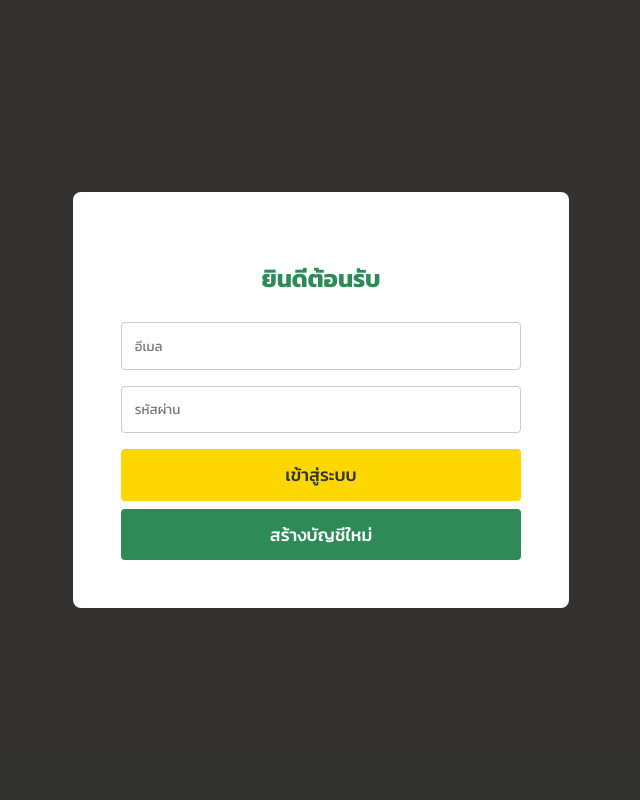
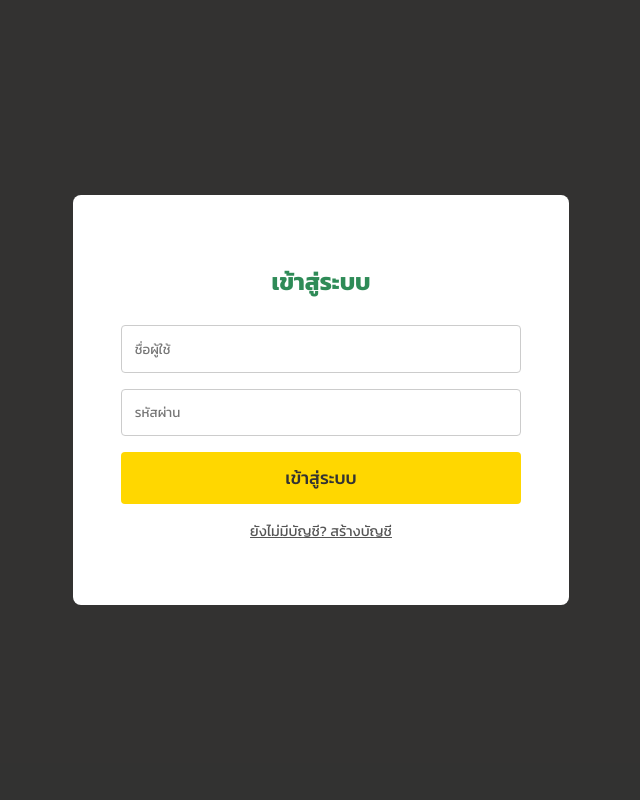
Before and after one commit to PattanapongLampa13/Sisaket-ancient-site, a Django app: page / in a window 1280 px wide. Shown: the whole page, without its empty margins (319-959 px from the left). Run offline with Django 5.2, Linux system fonts and the light colour scheme; some libraries are stand-ins or nearby versions.

Commit message:
account and register add

```diff
--- a/sisaket/settings.py
+++ b/sisaket/settings.py
@@ -83,9 +83,11 @@ TEMPLATES = [
         "APP_DIRS": True,
         "OPTIONS": {
             "context_processors": [
+                "django.template.context_processors.debug",
                 "django.template.context_processors.request",
                 "django.contrib.auth.context_processors.auth",
                 "django.contrib.messages.context_processors.messages",
+                "vercel.context_processors.global_settings",
             ],
         },
     },
@@ -104,6 +106,8 @@ DATABASES = {
     }
 }
 
+# Custom Settings
+CUSTOM_SESSION_DURATION_SECONDS = 30 # 1 hour in milliseconds
 
 # Password validation
 # https://docs.djangoproject.com/en/5.2/ref/settings/#auth-password-validators
--- a/sisaket/urls.py
+++ b/sisaket/urls.py
@@ -24,4 +24,5 @@ urlpatterns = [
     path("about/", views.about, name="about"),
     path("map/", views.map_view, name="map"),
     path("places/", views.places, name="places"),
+    path("register/", views.register, name="register"),
 ]
--- a/templates/base.html
+++ b/templates/base.html
@@ -24,13 +24,13 @@
             display: flex;
             justify-content: center;
             align-items: center;
-            z-index: 3000; /* Higher z-index */
+            z-index: 3000;
             opacity: 0;
             visibility: hidden;
             transition: opacity 0.5s ease, visibility 0.5s ease;
         }
 
-        .login-form {
+        .login-form-container {
             background: #fff;
             padding: 3rem;
             border-radius: 8px;
@@ -40,12 +40,12 @@
             font-family: 'Kanit', sans-serif;
         }
 
-        .login-form h2 {
+        .login-form-container h2 {
             margin-bottom: 1.5rem;
-            color: #2E8B57; /* Matching theme */
+            color: #2E8B57;
         }
 
-        .login-form input {
+        .login-form-container input {
             width: 100%;
             padding: 0.8rem;
             margin-bottom: 1rem;
@@ -55,12 +55,12 @@
             font-family: 'Kanit', sans-serif;
         }
 
-        .login-form button {
+        .login-form-container button {
             width: 100%;
             padding: 0.8rem;
             border: none;
             border-radius: 4px;
-            background: #FFD700; /* Matching theme */
+            background: #FFD700;
             color: #333;
             font-size: 1.1rem;
             font-weight: 500;
@@ -69,33 +69,75 @@
             font-family: 'Kanit', sans-serif;
         }
 
-        .login-form button:hover {
+        .login-form-container button:hover {
             background-color: #e6b800;
         }
 
-        .login-form .create-account {
-            background-color: #2E8B57; /* Matching theme */
+        .login-form-container .submit-register {
+            background-color: #2E8B57;
             color: #fff;
-            margin-top: 0.5rem;
         }
 
-        .login-form .create-account:hover {
+        .login-form-container .submit-register:hover {
             background-color: #256d44;
         }
+
+        .toggle-link {
+            margin-top: 1rem;
+            font-size: 0.9rem;
+            color: #555;
+            cursor: pointer;
+            text-decoration: underline;
+        }
+
+        #register-view {
+            display: none;
+        }
+
+        .error-message {
+            color: #D8000C;
+            background-color: #FFD2D2;
+            border: 1px solid #D8000C;
+            padding: 10px;
+            border-radius: 4px;
+            margin-bottom: 1rem;
+            display: none; /* Hidden by default */
+        }
+
     </style>
     {% block extra_head %}{% endblock %}
 </head>
 <body>
 
     <div id="login-modal" class="login-modal">
-        <div class="login-form">
-            <h2>ยินดีต้อนรับ</h2>
-            <form>
-                <input type="email" placeholder="อีเมล" required>
-                <input type="password" placeholder="รหัสผ่าน" required>
-                <button type="submit" id="login-button">เข้าสู่ระบบ</button>
-                <button type="button" id="create-account-button" class="create-account">สร้างบัญชีใหม่</button>
-            </form>
+        <div class="login-form-container">
+
+            <!-- Login View -->
+            <div id="login-view">
+                <h2>เข้าสู่ระบบ</h2>
+                <div id="login-error" class="error-message"></div>
+                <form id="login-form">
+                    <input type="text" id="login-username" placeholder="ชื่อผู้ใช้" required>
+                    <input type="password" id="login-password" placeholder="รหัสผ่าน" required>
+                    <button type="submit">เข้าสู่ระบบ</button>
+                </form>
+                <p class="toggle-link" id="show-register">ยังไม่มีบัญชี? สร้างบัญชี</p>
+            </div>
+
+            <!-- Register View -->
+            <div id="register-view">
+                <h2>สร้างบัญชีใหม่</h2>
+                <div id="register-error" class="error-message"></div>
+                <form id="register-form">
+                    {% csrf_token %}
+                    <input type="text" id="register-username" placeholder="ชื่อผู้ใช้" required>
+                    <input type="password" id="register-password" placeholder="รหัสผ่าน" required>
+                    <input type="password" id="register-confirm-password" placeholder="ยืนยันรหัสผ่าน" required>
+                    <button type="submit" class="submit-register">สมัครสมาชิก</button>
+                </form>
+                <p class="toggle-link" id="show-login">มีบัญชีอยู่แล้ว? เข้าสู่ระบบ</p>
+            </div>
+
         </div>
     </div>
 
@@ -145,21 +187,7 @@
             center: sisaket,
             zoom: 8,
             disableDefaultUI: true,
-            styles: [
-                {
-                    "featureType": "all",
-                    "elementType": "labels",
-                    "stylers": [
-                        { "visibility": "off" }
-                    ]
-                },
-                {
-                    "featureType": "road",
-                    "stylers": [
-                        { "visibility": "off" }
-                    ]
-                }
-            ]
+            styles: [] // Simplified for brevity
         });
     }
 
@@ -172,35 +200,15 @@
         const mainContent = document.getElementById('main-content');
         const body = document.body;
 
-        // Reveal elements for animation
         introMap.style.display = 'block';
         introContainer.style.display = 'block';
         introTopLeft.style.display = 'block';
-
         body.classList.add('no-scroll');
 
-        // 1. Fade in image
-        setTimeout(() => {
-            introImage.style.opacity = 1;
-        }, 500);
-
-        // 2. Fade in map
-        setTimeout(() => {
-            introMap.style.opacity = 1;
-        }, 1000);
-
-        // 3. Fade in text
-        setTimeout(() => {
-            introText.style.opacity = 1;
-        }, 1500);
-
-
-        // 4. Wait and fade out center
-        setTimeout(() => {
-            introContainer.style.opacity = 0;
-        }, 3500);
-
-        // 5. Fade in top-left and main content
+        setTimeout(() => { introImage.style.opacity = 1; }, 500);
+        setTimeout(() => { introMap.style.opacity = 1; }, 1000);
+        setTimeout(() => { introText.style.opacity = 1; }, 1500);
+        setTimeout(() => { introContainer.style.opacity = 0; }, 3500);
         setTimeout(() => {
             introContainer.style.display = 'none';
             introTopLeft.style.opacity = 1;
@@ -211,39 +219,112 @@
     }
 
     document.addEventListener('DOMContentLoaded', function() {
+        const SESSION_DURATION_MS = {{ CUSTOM_SESSION_DURATION_MS|default:3600000 }};
+
+        // --- Session Check ---
+        const sessionData = localStorage.getItem('userSession');
+        if (sessionData) {
+            const session = JSON.parse(sessionData);
+            const now = new Date().getTime();
+            if (now - session.timestamp < SESSION_DURATION_MS) {
+                startIntroAnimation();
+                return; // Skip login modal
+            } else {
+                localStorage.removeItem('userSession'); // Clear expired session
+            }
+        }
+
         const loginModal = document.getElementById('login-modal');
-        const loginButton = document.getElementById('login-button');
-        const createAccountButton = document.getElementById('create-account-button');
+        const loginView = document.getElementById('login-view');
+        const registerView = document.getElementById('register-view');
+        const loginForm = document.getElementById('login-form');
+        const registerForm = document.getElementById('register-form');
+        const showRegisterLink = document.getElementById('show-register');
+        const showLoginLink = document.getElementById('show-login');
+        const loginError = document.getElementById('login-error');
+        const registerError = document.getElementById('register-error');
 
-        // Hide intro elements initially to prevent them from blocking the login modal
+        // Hide intro elements initially
         document.getElementById('intro-container').style.display = 'none';
         document.getElementById('intro-map').style.display = 'none';
         document.getElementById('intro-top-left').style.display = 'none';
 
-        // Fade in login modal on page load
+        // Show login modal
         setTimeout(() => {
             loginModal.style.visibility = 'visible';
             loginModal.style.opacity = '1';
         }, 500);
 
-        function handleLogin() {
+        // --- View Toggling ---
+        showRegisterLink.addEventListener('click', () => {
+            loginView.style.display = 'none';
+            registerView.style.display = 'block';
+        });
+
+        showLoginLink.addEventListener('click', () => {
+            registerView.style.display = 'none';
+            loginView.style.display = 'block';
+        });
+
+        function proceedToApp() {
+            const session = {
+                isLoggedIn: true,
+                timestamp: new Date().getTime()
+            };
+            localStorage.setItem('userSession', JSON.stringify(session));
+
             loginModal.style.opacity = '0';
             setTimeout(() => {
-                loginModal.style.visibility = 'hidden';
-                loginModal.style.display = 'none'; // Also hide it completely
-                // Start the original intro animation after login modal fades out
+                loginModal.style.display = 'none';
                 startIntroAnimation();
-            }, 500); // Match transition duration
+            }, 500);
         }
 
-        loginButton.addEventListener('click', function(e) {
-            e.preventDefault(); // Prevent form submission for this example
-            handleLogin();
+        // --- Login Logic ---
+        loginForm.addEventListener('submit', function(e) {
+            e.preventDefault();
+            // In a real app, you'd fetch /login to verify credentials.
+            // For now, we assume any login attempt is successful.
+            proceedToApp();
         });
 
-        createAccountButton.addEventListener('click', function(e) {
+        // --- Registration Logic ---
+        registerForm.addEventListener('submit', function(e) {
             e.preventDefault();
-            handleLogin();
+            const username = document.getElementById('register-username').value;
+            const password = document.getElementById('register-password').value;
+            const confirmPassword = document.getElementById('register-confirm-password').value;
+
+            if (password !== confirmPassword) {
+                registerError.textContent = 'รหัสผ่านไม่ตรงกัน';
+                registerError.style.display = 'block';
+                return;
+            }
+
+            const csrfToken = document.querySelector('[name=csrfmiddlewaretoken]').value;
+
+            fetch('/register/', {
+                method: 'POST',
+                headers: {
+                    'Content-Type': 'application/json',
+                    'X-CSRFToken': csrfToken
+                },
+                body: JSON.stringify({ username: username, password: password })
+            })
+            .then(response => response.json())
+            .then(data => {
+                if (data.status === 'success') {
+                    proceedToApp();
+                } else {
+                    registerError.textContent = data.message || 'เกิดข้อผิดพลาดในการสมัคร';
+                    registerError.style.display = 'block';
+                }
+            })
+            .catch(error => {
+                console.error('Registration error:', error);
+                registerError.textContent = 'เกิดข้อผิดพลาดร้ายแรง';
+                registerError.style.display = 'block';
+            });
         });
     });
     </script>
--- /dev/null
+++ b/vercel/context_processors.py
@@ -0,0 +1,7 @@
+from django.conf import settings
+
+def global_settings(request):
+    duration_seconds = getattr(settings, 'CUSTOM_SESSION_DURATION_SECONDS', 3600)
+    return {
+        'CUSTOM_SESSION_DURATION_MS': duration_seconds * 1000,
+    }
--- a/vercel/views.py
+++ b/vercel/views.py
@@ -1,5 +1,10 @@
 import os
 from django.shortcuts import render
+import json
+from django.http import JsonResponse
+from django.contrib.auth.models import User
+from django.db import IntegrityError
+from django.views.decorators.csrf import csrf_exempt
 
 # Create your views here.
 
@@ -15,3 +20,31 @@ def map_view(request):
 
 def places(request):
     return render(request, 'places.html')
+
+@csrf_exempt
+def register(request):
+    if request.method == 'POST':
+        try:
+            data = json.loads(request.body)
+            username = data.get('username')
+            password = data.get('password')
+
+            if not username or not password:
+                return JsonResponse({'status': 'error', 'message': 'Username and password are required.'}, status=400)
+
+            try:
+                # Use Django's User model to create a new user
+                # This will automatically handle password hashing
+                User.objects.create_user(username=username, password=password)
+            except IntegrityError:
+                # This error occurs if the username is already taken
+                return JsonResponse({'status': 'error', 'message': 'This username is already taken.'}, status=400)
+
+            return JsonResponse({'status': 'success', 'message': 'Registration successful!'})
+
+        except json.JSONDecodeError:
+            return JsonResponse({'status': 'error', 'message': 'Invalid JSON.'}, status=400)
+        except Exception as e:
+            return JsonResponse({'status': 'error', 'message': str(e)}, status=500)
+
+    return JsonResponse({'status': 'error', 'message': 'Invalid request method.'}, status=405)
```
Also changed, not shown: account.json (added, +10 -0 lines).
